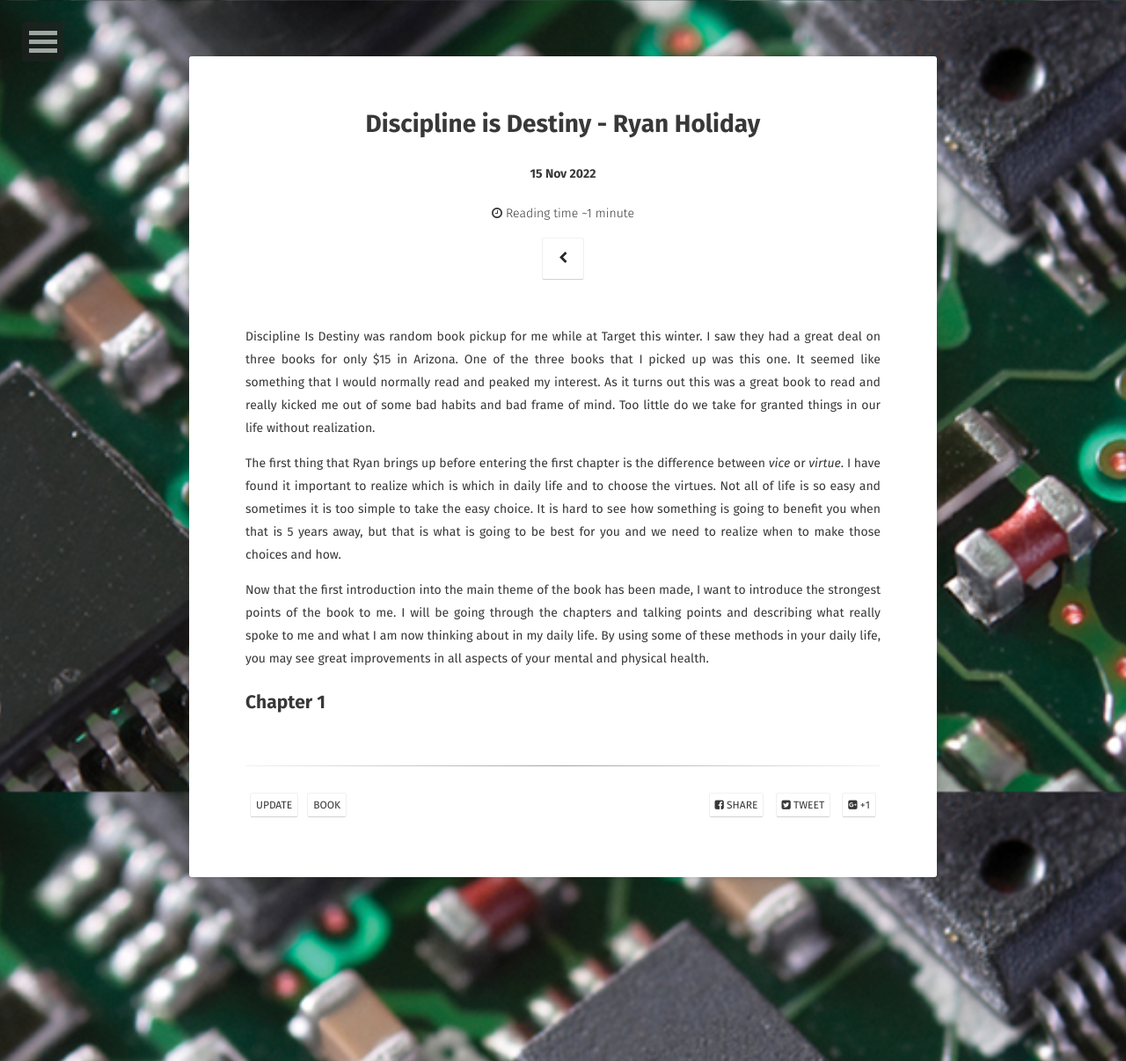
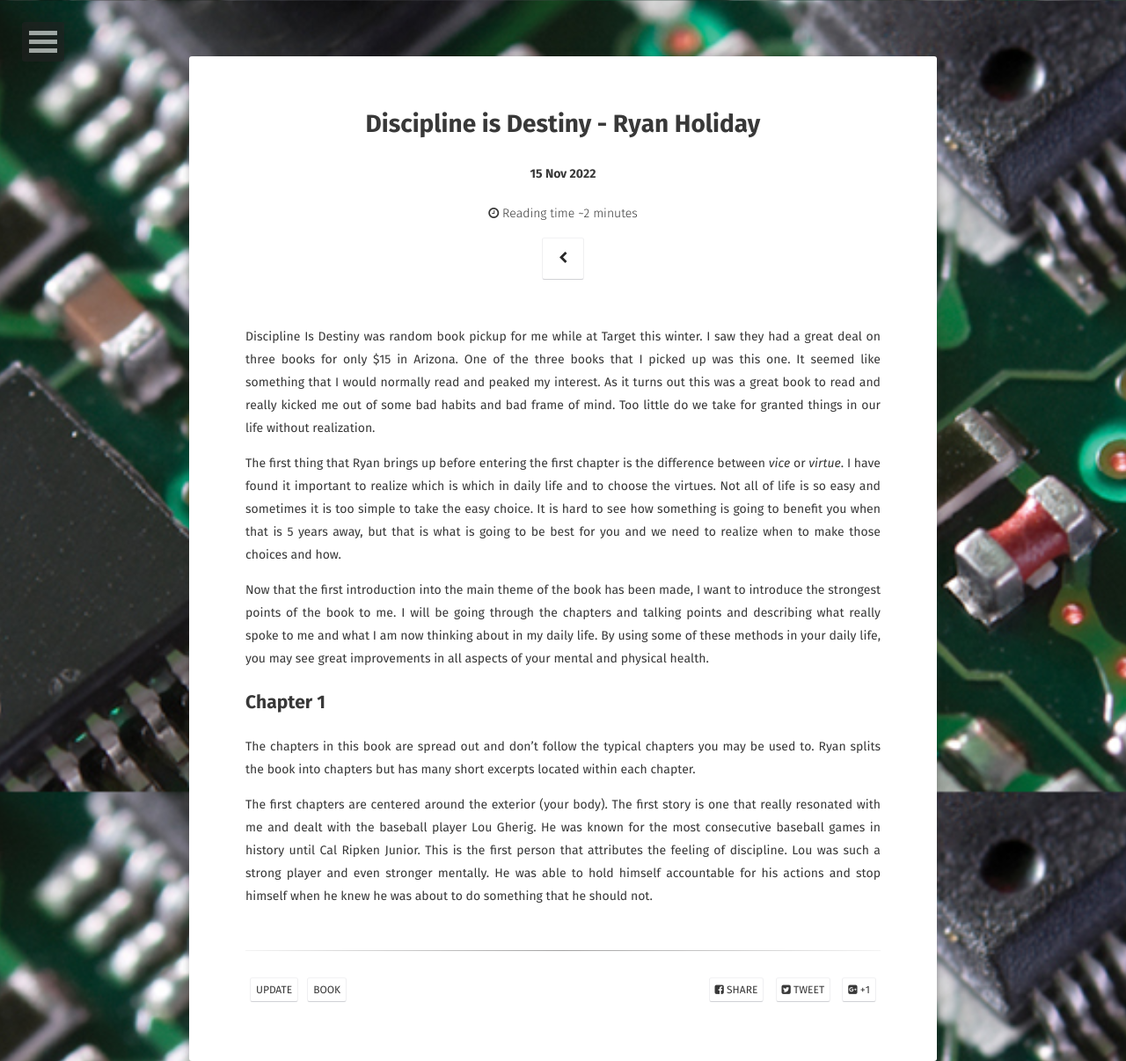
Before and after one commit to Markay12/MarkInfo-Projects, a Jekyll site: the page built from _posts/2022-11-15-disciplinedestiny.md, in a window 1280 px wide. Shown: the whole page at 88% size. Built offline with Jekyll 4.4.1, drawn with Linux system fonts in a browser that asks for light colours; some web fonts are replaced.

Commit message:
update tags and discipline chapter 1

```diff
--- a/_posts/2022-11-15-disciplinedestiny.md
+++ b/_posts/2022-11-15-disciplinedestiny.md
@@ -14,3 +14,7 @@
 Now that the first introduction into the main theme of the book has been made, I want to introduce the strongest points of the book to me. I will be going through the chapters and talking points and describing what really spoke to me and what I am now thinking about in my daily life. By using some of these methods in your daily life, you may see great improvements in all aspects of your mental and physical health.
 
 ## Chapter 1
+
+The chapters in this book are spread out and don't follow the typical chapters you may be used to. Ryan splits the book into chapters but has many short excerpts located within each chapter.
+
+The first chapters are centered around the exterior (your body). The first story is one that really resonated with me and dealt with the baseball player Lou Gherig. He was known for the most consecutive baseball games in history until Cal Ripken Junior. This is the first person that attributes the feeling of discipline. Lou was such a strong player and even stronger mentally. He was able to hold himself accountable for his actions and stop himself when he knew he was about to do something that he should not.
```
Also changed, not shown: _posts/2021-12-20-systemerrorreview.md (+1 -1 lines), _posts/2022-01-04-talkingtostrangers.md (+3 -3 lines).
